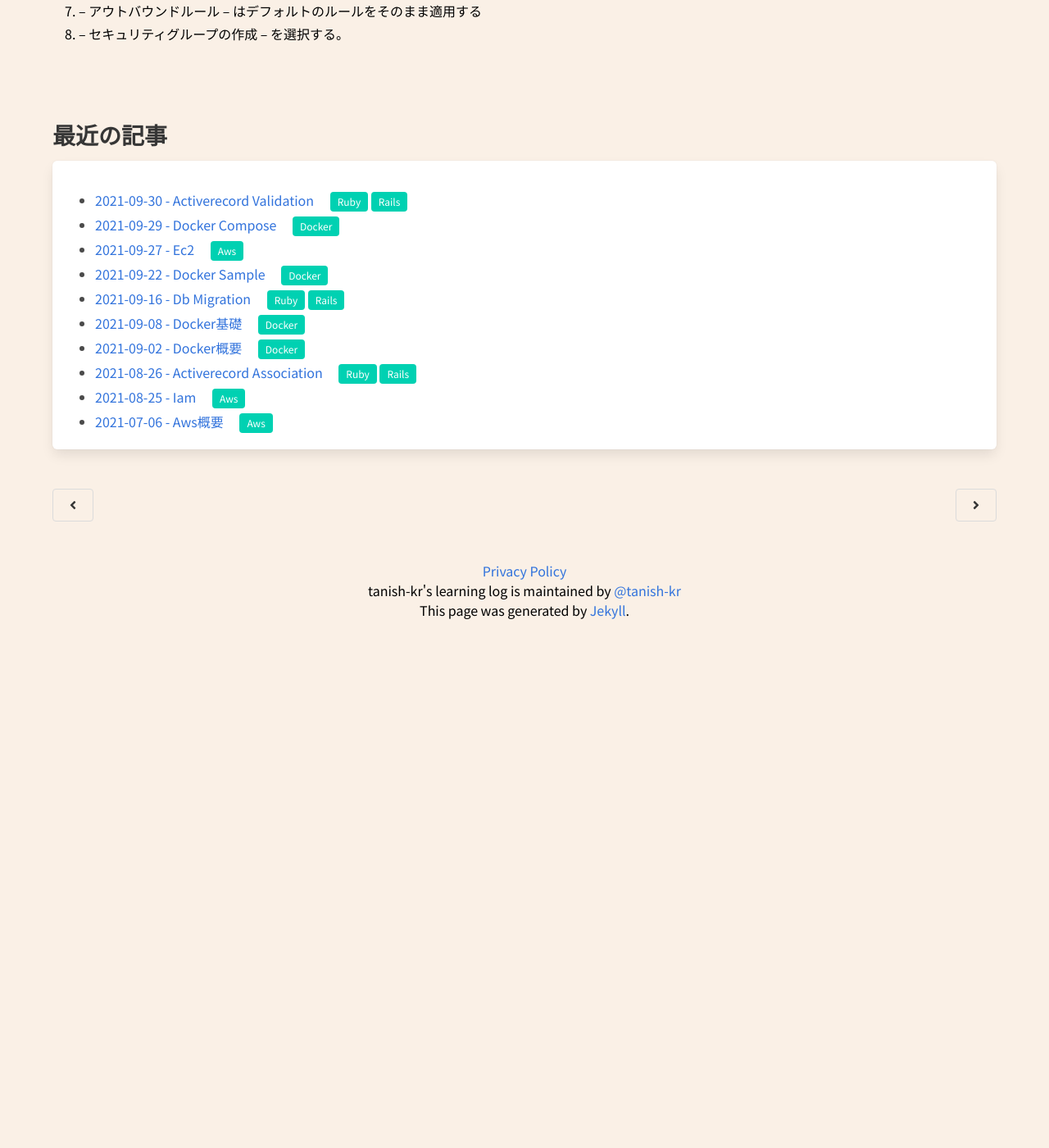
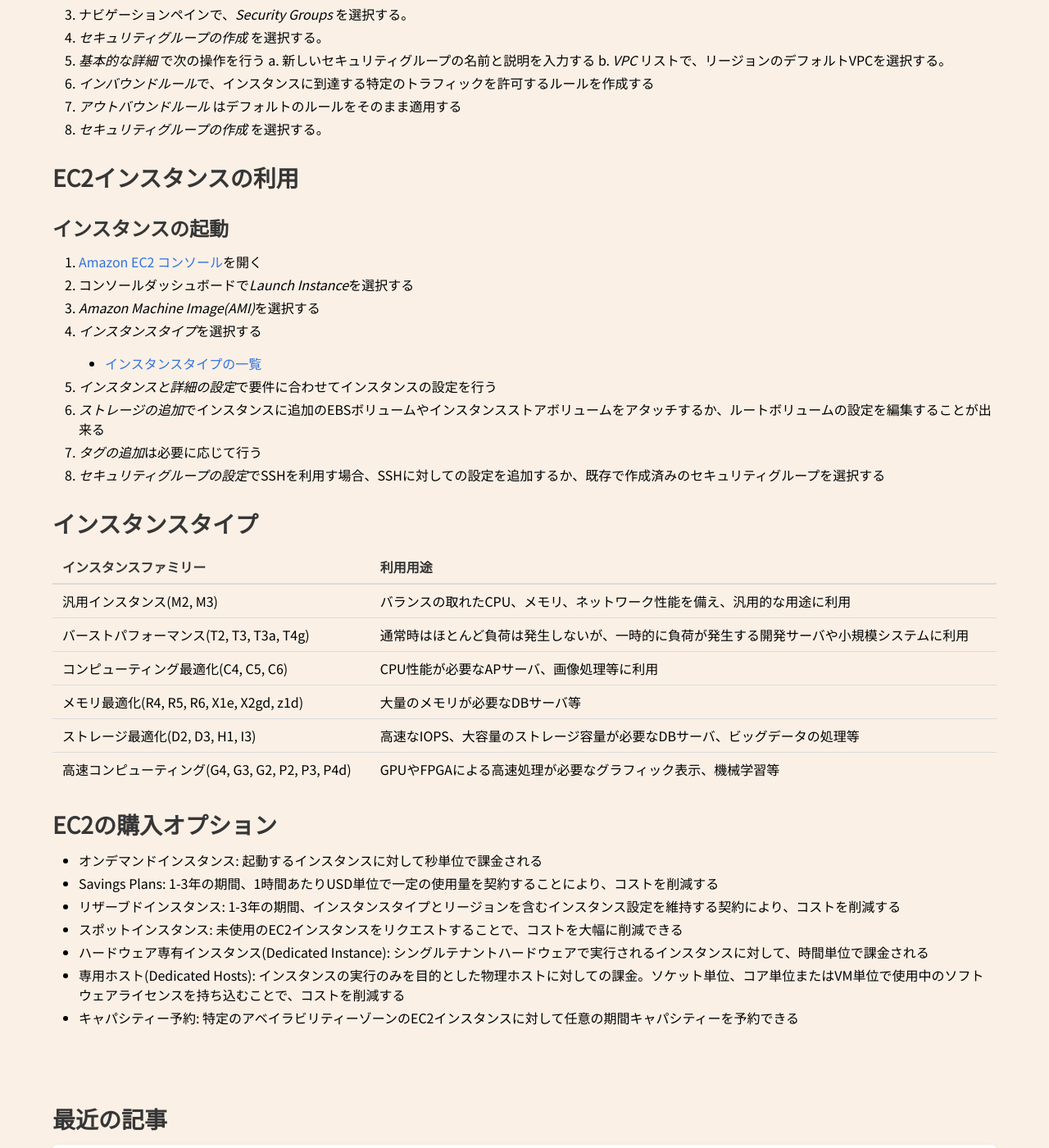
Before and after one commit to tanish-kr/learning-log, a Jekyll site: the page built from _posts/Infrastructure/aws/2021-09-27-EC2.md, in a window 1280 px wide and 1400 px high, scrolled down 1767 px. Shown: the whole window at 82% size. Built offline with Jekyll 4.4.1, drawn with Linux system fonts in a browser that asks for light colours; nearby versions of some CDN libraries; our own code applies the rules of GitHub Pages for plain Markdown files; before the commit the page ends 2619 px from its top, so only the background shows below that; some of the changed text lies outside the part shown.

Commit message:
modify EC2

```diff
--- a/_posts/Infrastructure/aws/2021-09-27-EC2.md
+++ b/_posts/Infrastructure/aws/2021-09-27-EC2.md
@@ -8,7 +8,7 @@ tags:
 
 # EC2
 
--- Amazon EC2 -- は、AWSが提供する仮想化環境上で稼働する仮想サーバー。EC2の稼働時間によって料金が課金される、従来課金型が基本となる。
+*Amazon EC2* は、AWSが提供する仮想化環境上で稼働する仮想サーバー。EC2の稼働時間によって料金が課金される、従来課金型が基本となる。
 
 ## EC2の機能
 
@@ -29,11 +29,11 @@ tags:
 ### キーペアの作成
 
 1. Amazon EC2 コンソールにログイン(https://console.aws.amazon.com/ec2/)
-2. ナビゲーションで、-- キーペア -- を選択する
-3. -- キーペアの作成 -- を選択する
-4. -- Name(名前) -- にキーペアの名前を入力する。(最大255文字のASCII文字、先頭または末尾にスペースを含めることはできない)
-5. -- File Format(ファイル形式) -- プライベートキーを保存する形式を選択する。
-6. -- キーペアの作成 -- を選択する
+2. ナビゲーションで、*キーペア* を選択する
+3. *キーペアの作成* を選択する
+4. *Name(名前)* にキーペアの名前を入力する。(最大255文字のASCII文字、先頭または末尾にスペースを含めることはできない)
+5. *File Format(ファイル形式)*プライベートキーを保存する形式を選択する。
+6. *キーペアの作成*を選択する
 7. ブラウザから秘密キーファイルがダウンロードされる(一度切り)
 8. SSHクライアントを使用してLinuxインスタンスに接続する場合、プライベートキーファイルにアクセス許可を設定する
 
@@ -47,11 +47,46 @@ SSHを利用できるIPアドレスをセキュリティグループで制限す
 
 1. Amazon EC2 コンソールにログイン(https://console.aws.amazon.com/ec2/)
 2. ナビゲーションバーで、セキュリティグループのリージョンを選択する。キーペアを作成したリージョンと同じリージョンを選択する。
-3. ナビゲーションペインで、-- Security Groups -- を選択する。
-4. -- セキュリティグループの作成 -- を選択する。
-5. -- 基本的な詳細 -- で次の操作を行う
+3. ナビゲーションペインで、*Security Groups* を選択する。
+4. *セキュリティグループの作成* を選択する。
+5. *基本的な詳細* で次の操作を行う
   a. 新しいセキュリティグループの名前と説明を入力する
-  b. -- VPC -- リストで、リージョンのデフォルトVPCを選択する。
-6. -- インバウンドルール -- で、インスタンスに到達する特定のトラフィックを許可するルールを作成する
-7. -- アウトバウンドルール -- はデフォルトのルールをそのまま適用する
-8. -- セキュリティグループの作成 -- を選択する。
+  b. *VPC* リストで、リージョンのデフォルトVPCを選択する。
+6. *インバウンドルール*で、インスタンスに到達する特定のトラフィックを許可するルールを作成する
+7. *アウトバウンドルール* はデフォルトのルールをそのまま適用する
+8. *セキュリティグループの作成* を選択する。
+
+## EC2インスタンスの利用
+
+### インスタンスの起動
+
+1. [Amazon EC2 コンソール](https://console.aws.amazon.com/ec2/)を開く
+2. コンソールダッシュボードで*Launch Instance*を選択する
+3. *Amazon Machine Image(AMI)*を選択する
+4. *インスタンスタイプ*を選択する
+  - [インスタンスタイプの一覧](https://aws.amazon.com/jp/ec2/instance-types/)
+5. *インスタンスと詳細の設定*で要件に合わせてインスタンスの設定を行う
+6. *ストレージの追加*でインスタンスに追加のEBSボリュームやインスタンスストアボリュームをアタッチするか、ルートボリュームの設定を編集することが出来る
+7. *タグの追加*は必要に応じて行う
+8. *セキュリティグループの設定*でSSHを利用す場合、SSHに対しての設定を追加するか、既存で作成済みのセキュリティグループを選択する
+
+## インスタンスタイプ
+
+|インスタンスファミリー|利用用途           |
+|------------------|-----------------------|
+|汎用インスタンス(M2, M3) |バランスの取れたCPU、メモリ、ネットワーク性能を備え、汎用的な用途に利用|
+|バーストパフォーマンス(T2, T3, T3a, T4g) |通常時はほとんど負荷は発生しないが、一時的に負荷が発生する開発サーバや小規模システムに利用|
+|コンピューティング最適化(C4, C5, C6)|CPU性能が必要なAPサーバ、画像処理等に利用|
+|メモリ最適化(R4, R5, R6, X1e, X2gd, z1d) |大量のメモリが必要なDBサーバ等|
+|ストレージ最適化(D2, D3, H1, I3) |高速なIOPS、大容量のストレージ容量が必要なDBサーバ、ビッグデータの処理等|
+|高速コンピューティング(G4, G3, G2, P2, P3, P4d)|GPUやFPGAによる高速処理が必要なグラフィック表示、機械学習等|
+
+## EC2の購入オプション
+
+- オンデマンドインスタンス: 起動するインスタンスに対して秒単位で課金される
+- Savings Plans: 1-3年の期間、1時間あたりUSD単位で一定の使用量を契約することにより、コストを削減する
+- リザーブドインスタンス: 1-3年の期間、インスタンスタイプとリージョンを含むインスタンス設定を維持する契約により、コストを削減する
+- スポットインスタンス: 未使用のEC2インスタンスをリクエストすることで、コストを大幅に削減できる
+- ハードウェア専有インスタンス(Dedicated Instance): シングルテナントハードウェアで実行されるインスタンスに対して、時間単位で課金される
+- 専用ホスト(Dedicated Hosts): インスタンスの実行のみを目的とした物理ホストに対しての課金。ソケット単位、コア単位またはVM単位で使用中のソフトウェアライセンスを持ち込むことで、コストを削減する
+- キャパシティー予約: 特定のアベイラビリティーゾーンのEC2インスタンスに対して任意の期間キャパシティーを予約できる
```
